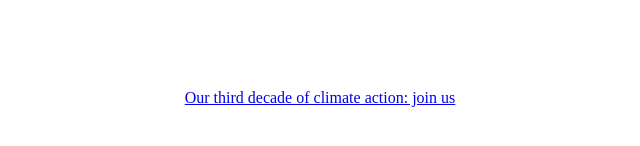
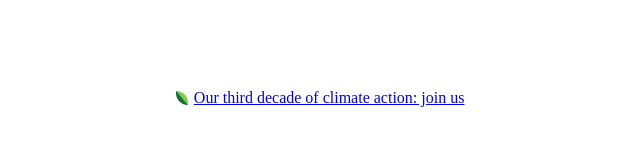
Before and after one commit to ksamonte50/CSEN60_Fall24, a plain HTML site: page week3/google/index.html in a window 1280 px wide. Shown: the part 324-470 px from the top of the page, 377-1017 px from the left. Drawn offline with Linux system fonts and the light colour scheme.

Commit message:
footer changes

```diff
--- a/week3/google/index.html
+++ b/week3/google/index.html
@@ -34,7 +34,10 @@
                 <li><a href="#">Business</a></li>
                 <li><a href="#">How Search works</a></li>
             </ul>
-            <a href="#">Our third decade of climate action: join us</a>
+            <div id="climateMessage">
+                <img src="assets/leaf.png" alt="leaf" height="14"/>
+                <p><a href="#">Our third decade of climate action: join us</a></p>
+            </div>
             <ul>
                 <li><a href="#">Privacy</a></li>
                 <li><a href="#">Terms</a></li>
--- a/week3/google/styles.css
+++ b/week3/google/styles.css
@@ -1,7 +1,10 @@
-/*  Old horizontal layout
+/*
+
+Old horizontal layout:
 
 li {
     display: inline;
+
 } */
 
 ul {
@@ -26,3 +29,9 @@ button {
     padding: 0.5rem 1rem;
     cursor: pointer;
 }
+
+#climateMessage {
+    display: flex;
+    gap: 6px;
+    align-items: center;
+}
```
Also changed, not shown: week3/google/assets/leaf.png (added).
